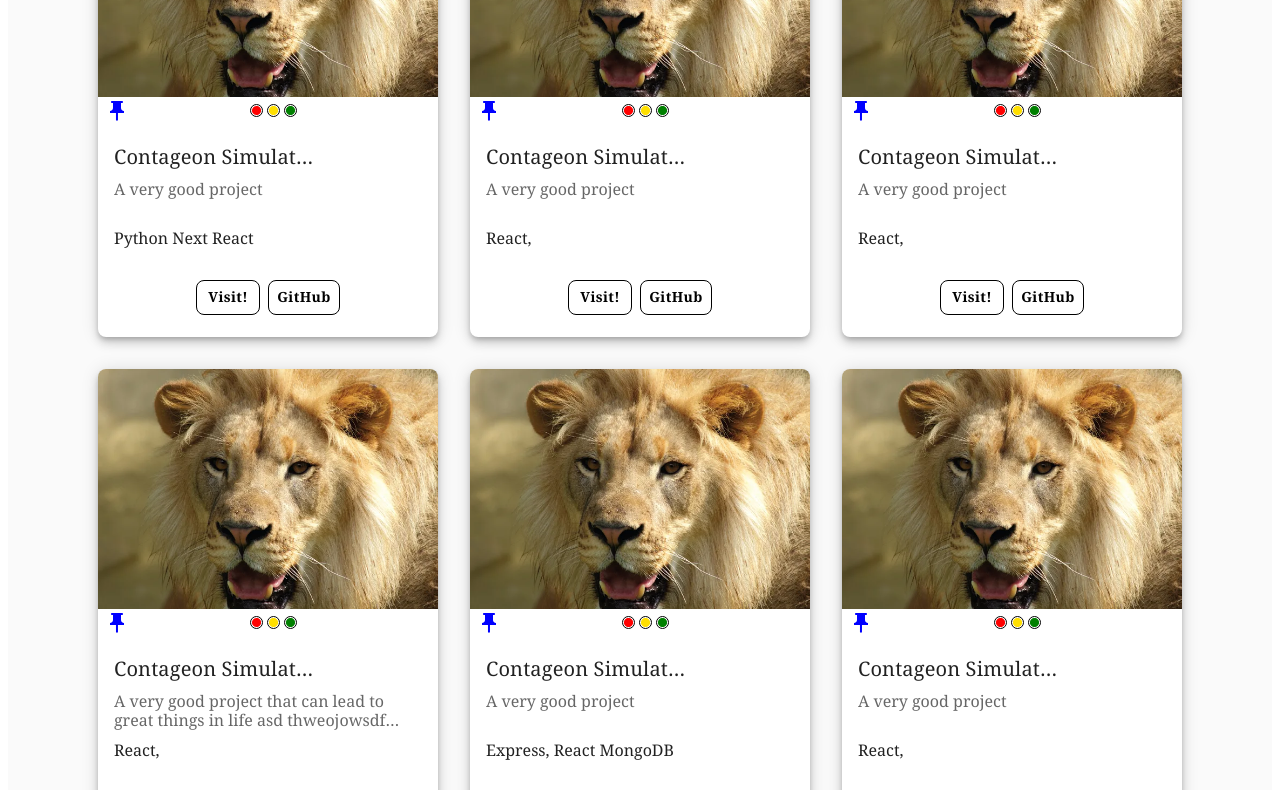
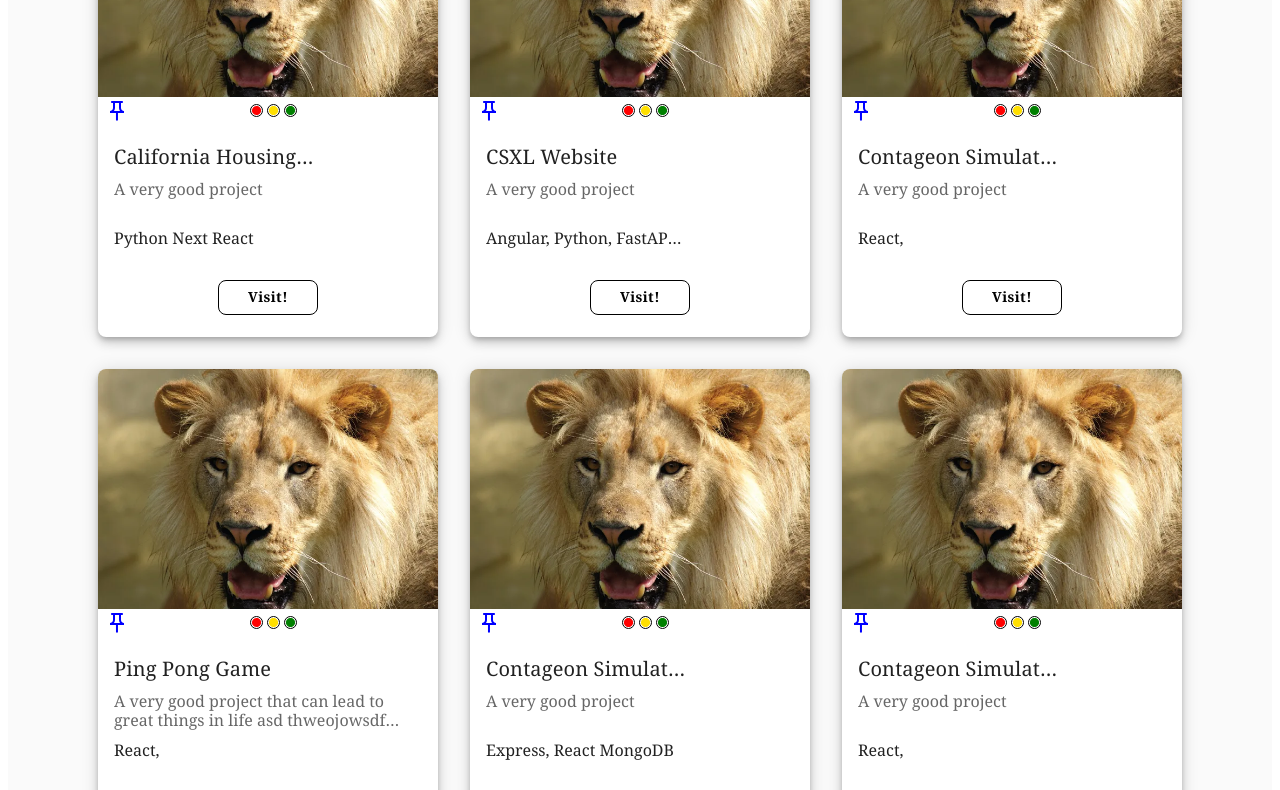
Before and after one commit to wokwen/website, a React (Create React App) app in the folder frontend/: page / in a window 1280 px wide. Shown: the part 1480-2270 px from the top of the page. Built offline with nearby package versions, Linux system fonts and the light colour scheme.

Commit message:
remove unnecessary components

```diff
--- a/frontend/src/components/cards/ProjectCard.jsx
+++ b/frontend/src/components/cards/ProjectCard.jsx
@@ -1,4 +1,4 @@
-import React, {useEffect } from 'react';
+import React from 'react';
 import Card from '@mui/material/Card';
 import CardActions from '@mui/material/CardActions';
 import CardContent from '@mui/material/CardContent';
@@ -6,7 +6,7 @@ import CardMedia from '@mui/material/CardMedia';
 import CircleIcon from '@mui/icons-material/Circle';
 import Button from '@mui/material/Button';
 import Typography from '@mui/material/Typography';
-import PushPinIcon from '@mui/icons-material/PushPin';
+import PushPinOutlinedIcon from '@mui/icons-material/PushPinOutlined';
 import lion from '../../images/lion.png';
 
 export default function ProjectCard(props) {
@@ -47,7 +47,7 @@ export default function ProjectCard(props) {
       />
       <div className="pin-section">
         <div className="pin">
-          <PushPinIcon id={`${props.id}`} sx={{ color: 'blue' }} />
+          <PushPinOutlinedIcon id={`${props.id}`} sx={{ color: 'blue' }} />
         </div>
         <div className="circles-container">
           <CircleIcon sx={{ color: 'red', fontSize: 'small', margin: '3px 2px', border: '1px solid black', borderRadius: '50%' }} />
@@ -87,6 +87,7 @@ export default function ProjectCard(props) {
       >
         <Button sx={{
           height: '35px',
+          width: '100px',
           fontWeight: 'bold',
           border: '1px solid black',
           borderRadius: '8px',
@@ -101,22 +102,6 @@ export default function ProjectCard(props) {
         >
           Visit!
         </Button>
-        <Button sx={{
-          height: '35px',
-          fontWeight: 'bold',
-          border: '1px solid black',
-          borderRadius: '8px',
-          color: 'black',
-          backgroundColor: 'ffffff',
-          textTransform: 'capitalize',
-          '&:hover': {
-            color: 'white',
-            backgroundColor: 'black'
-            }
-          }}
-        >
-            GitHub
-        </Button>
       </CardActions>
     </Card>
   );
--- a/frontend/src/components/contact/Contact.css
+++ /dev/null
@@ -1,3 +0,0 @@
-#contact {
-    height: 40vh;
-}
--- a/frontend/src/components/experiences/Experiences.css
+++ b/frontend/src/components/experiences/Experiences.css
@@ -15,8 +15,6 @@
     margin: auto;
 }
 
-.exp-card {}
-
 @media (min-width: 2000) {
     .carousel {
         max-width: 55%;
--- a/frontend/src/data/projects.js
+++ b/frontend/src/data/projects.js
@@ -7,20 +7,22 @@ const deployment_types = {
 const projects = [
     {
         id: 1,
-        title: "Contageon Simulation",
+        title: "California Housing Price Predictor",
         url: "Sample Description",
         description: "A very good project",
         built_with: ['Python ', 'Next ', 'React '],
         media_type: 'video',
+        deployed: false,
         deployment_type: deployment_types.youtube
     },
     {
         id: 2,
-        title: "Contageon Simulation",
+        title: "CSXL Website",
         url: "",
         description: "A very good project",
-        built_with: ['React, '],
+        built_with: ['Angular, ', 'Python, ', 'FastAPI, ', 'SQLAlchemy'],
         media_type: 'video',
+        deployed: false,
         deployment_type: deployment_types.undeployed
     },
     {
@@ -30,15 +32,17 @@ const projects = [
         description: "A very good project",
         built_with: ['React, '],
         media_type: 'video',
+        deployed: false,
         deployment_type: deployment_types.undeployed
     },
     {
         id: 4,
-        title: "Contageon Simulation",
+        title: "Ping Pong Game",
         url: "",
         description: "A very good project that can lead to great things in life asd thweojowsdf aweohwoi waoihnjweof wfo iqa wefrwfew ",
         built_with: ['React, '],
         media_type: 'video',
+        deployed: false,
         deployment_type: deployment_types.website
     },
     {
@@ -48,6 +52,7 @@ const projects = [
         description: "A very good project",
         built_with: ['Express, ', 'React ', 'MongoDB '],
         media_type: 'video',
+        deployed: false,
         deployment_type: deployment_types.website
     },
     {
@@ -57,6 +62,7 @@ const projects = [
         description: "A very good project",
         built_with: ['React, '],
         media_type: 'video',
+        deployed: false,
         deployment_type: deployment_types.youtube
     },
     {
@@ -66,6 +72,7 @@ const projects = [
         description: "A very good project",
         built_with: ['React, '],
         media_type: 'video',
+        deployed:false,
         deployment_type: deployment_types.undeployed
     }
 ]
```
Also changed, not shown: frontend/src/components/contact/Contact.jsx (deleted, +0 -11 lines), frontend/src/components/skills/Skills.css (deleted), frontend/src/components/skills/Skills.jsx (deleted).
